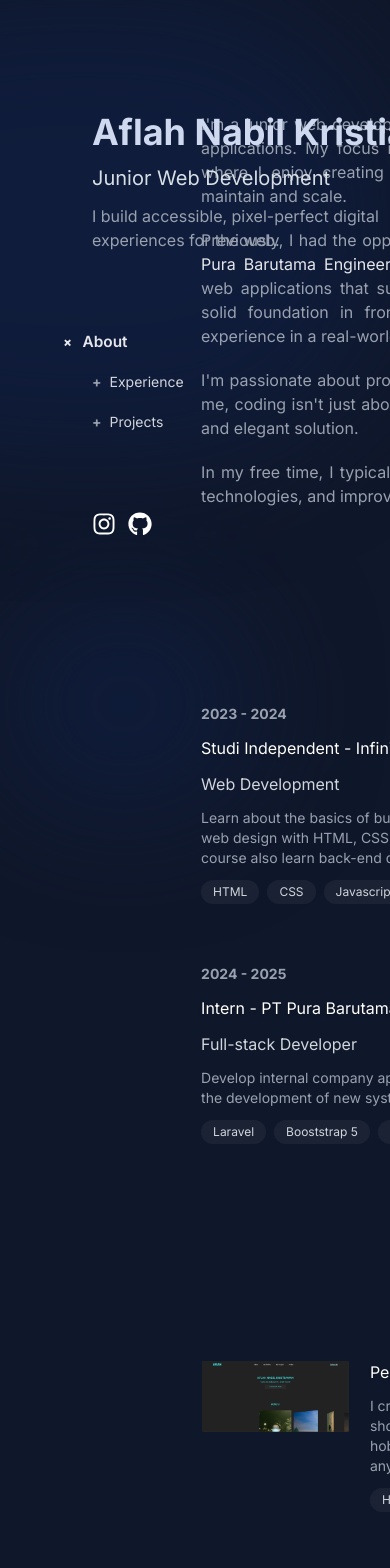
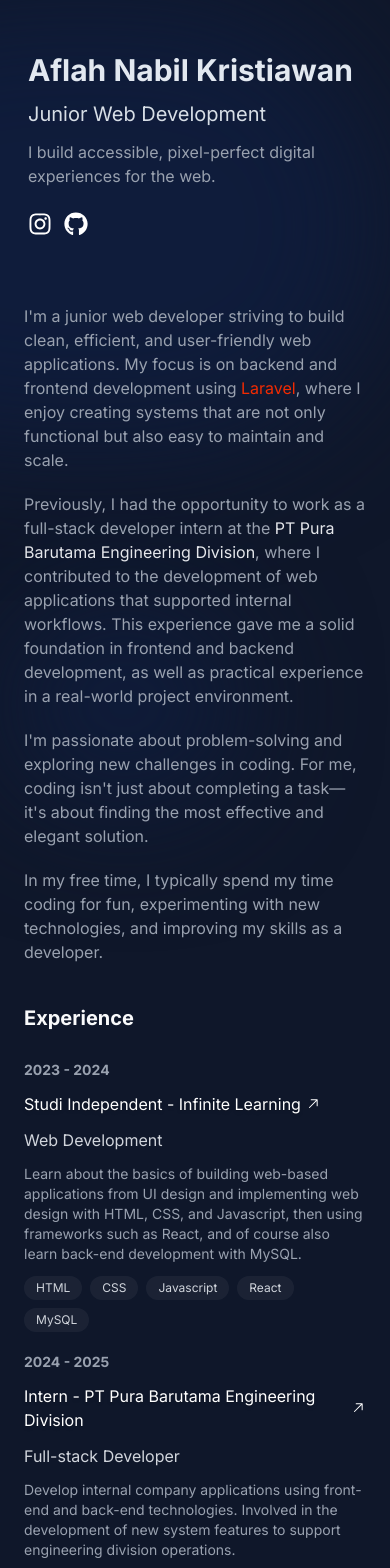
Before and after one commit to Aflahhh/portfolio, a React (Vite) app: page / in a window 390 px wide. Shown: the top 1568 px of the page. Built offline with nearby package versions, Linux system fonts and the light colour scheme.

Commit message:
modify to be responsive

```diff
--- a/src/App.jsx
+++ b/src/App.jsx
@@ -1,32 +1,46 @@
 import Sidebar from "./components/Sidebar";
-import Content from "./components/Content";
 import { useActiveSection } from "./hooks/useActiveSection";
+import Experience from "./components/content/Experience";
+import Projects from "./components/content/Projects";
+import About from "./components/content/About";
+import Credits from "./components/content/Credits";
 
 export default function App() {
   const activeId = useActiveSection(["about", "experience", "projects"]);
 
   return (
-    <div className="relative bg-[#0f172a] min-h-screen flex py-20 px-15 overflow-hidden">
+    <div className="relative bg-[#0f172a] min-h-screen overflow-hidden px-6 py-12 md:px-12 md:py-16 lg:py-20 ">
       {/* highlight fixed biar nggak ikut scroll */}
       <div className="fixed inset-0 pointer-events-none">
-        {/* highlight kiri atas */}
         <div className="absolute bottom-10 left-1 w-[15rem] h-50 rounded-full bg-[#0f1c3b] blur-3xl"></div>
-        {/* highlight kanan bawah */}
         <div className="absolute top-0.5 right-0.5 w-[38rem] h-[28rem] rounded-full bg-[#0f1c3b] blur-3xl"></div>
       </div>
 
       {/* konten utama */}
-      <div className="relative z-10 flex flex-col md:flex-row w-full">
-        <aside className="w-1/3 lg:w-1/4 p-8 fixed h-screen">
+      <div className="relative lg:flex lg:gap-12">
+        {/* Sidebar kiri */}
+        <aside className="w-full lg:w-1/3 lg:fixed p-1 lg:p-0 lg:ml-18 lg:h-screen ">
           <Sidebar activeId={activeId} />
         </aside>
 
-        <main className="ml-[33%] lg:ml-[45%] w-2/3 lg:w-3/4 p-8">
-          <section id="about" className="h-screen">
-            <Content />
+        {/* Konten kanan */}
+        <main className="w-full lg:ml-[43%] lg:w-2/3 mb-1 ">
+          <div className="flex flex-col gap-10 lg:gap-52">
+            <section id="about">
+              <About />
+            </section>
+            <section id="experience">
+              <h2 className="text-gray-50 text-xl font-bold mb-7 lg:mb-2 lg:ml-2">Experience</h2>
+              <Experience />
+            </section>
+            <section id="projects">
+              <h2 className="text-gray-50 text-xl font-bold mb-7 lg:mb-2 lg:ml-2">Projects</h2>
+              <Projects />
+            </section>
+          </div>
+          <section id="">
+            <Credits />
           </section>
-          <section id="experience" className="h-screen"></section>
-          <section id="projects" className="h-screen"></section>
         </main>
       </div>
     </div>
--- a/src/components/Content.jsx
+++ /dev/null
@@ -1,17 +0,0 @@
-import Experience from "./content/Experience";
-import Projects from "./content/Projects";
-import About from "./content/About";
-import Credits from "./content/Credits";
-
-export default function Content() {
-    return(
-        <>
-        <div className="content text-white w-2xl flex flex-col gap-44">
-            <About />
-            <Experience />
-            <Projects />
-        </div>
-            <Credits />
-        </>
-    );
-}
--- a/src/components/Sidebar.jsx
+++ b/src/components/Sidebar.jsx
@@ -8,16 +8,16 @@ export default function Sidebar({ activeId }) {
   ];
 
   return (
-    <div className="sidebar text-white w-xl">
-      <div className="profile flex flex-col gap-3 mb-20">
-        <h1 className="font-bold text-4xl text-[#ced8ee]">Aflah Nabil Kristiawan</h1>
+    <div className="sidebar text-white">
+      <div className="profile flex flex-col gap-3 mb-6 lg:mb-20">
+        <h1 className="font-bold text-3xl sm:text-4xl md:text-6xl lg:text-4xl text-slate-200">Aflah Nabil Kristiawan</h1>
         <p className="text-xl text-[#d7dee6]">Junior Web Development</p>
         <p className="w-xs text-gray-400">
           I build accessible, pixel-perfect digital experiences for the web.
         </p>
       </div>
 
-      <div className="menu flex flex-col gap-5 mb-20">
+      <div className="menu hidden flex-col gap-5 mb-20 lg:flex">
         {menus.map((menu) => (
           <a
             key={menu.id}
@@ -41,7 +41,7 @@ export default function Sidebar({ activeId }) {
         ))}
       </div>
 
-      <div className="contact flex gap-3">
+      <div className="contact flex gap-3 mb-16">
         <a
           href="https://www.instagram.com/aflahnabil__/"
           target="_blank"
--- a/src/components/content/About.jsx
+++ b/src/components/content/About.jsx
@@ -3,7 +3,7 @@ import { FaLaravel } from "react-icons/fa";
 export default function About() {
   return (
     <>
-      <div className="about flex flex-col px-5 gap-5 text-gray-400 text-justify" id="">
+      <div className="about flex flex-col lg:px-5 gap-5 text-gray-400 lg:text-justify" id="">
         <p>
           I'm a junior web developer striving to build clean, efficient, and user-friendly web applications. My focus is on backend and frontend development using {" "}
           <span className="text-[#f22b02]">
--- a/src/components/content/Experience.jsx
+++ b/src/components/content/Experience.jsx
@@ -2,12 +2,12 @@ import { GoArrowUpRight } from "react-icons/go";
 
 function Box({ src, year, subtitle, title, desc, tech }) {
   return (
-    <div className="box p-5 hover:bg-slate-800/50 border-white rounded-sm cursor-pointer">
+    <div className="box lg:p-5 hover:bg-slate-800/50 border-white rounded-sm cursor-pointer">
       <a href={src} target="_blank">
         <div className="flex flex-wrap gap-3">
           <div className="box-year text-gray-400 font-bold text-sm">{year}</div>
           <div className="box-content flex flex-col gap-3">
-            <div className="box-title text-shadow-md flex items-center">
+            <div className="box-title text-shadow-md flex items-center text-white">
               {title}{" "}
               <span className="ml-1">
                 <GoArrowUpRight />
--- a/src/components/content/Projects.jsx
+++ b/src/components/content/Projects.jsx
@@ -2,14 +2,14 @@ import { GoArrowUpRight } from "react-icons/go";
 
 function Box({ src, img, wImg, hImg, title, desc, tech }) {
   return (
-    <div className="box group p-5 hover:bg-slate-800/50 border-white rounded-sm cursor-pointer">
+    <div className="box group lg:p-5 hover:bg-slate-800/50 border-white rounded-sm cursor-pointer">
       <a href={src} target="_blank">
         <div className="flex gap-5">
           <div className="box-image ">
             <img src={img} width={wImg} height={hImg} alt="" className="border border-transparent group-hover:border-gray-500 rounded-xs" />
           </div>
           <div className="box-content flex flex-col gap-3">
-            <div className="box-title text-shadow-md flex items-center text-justify">
+            <div className="box-title text-shadow-md flex items-center text-justify text-white">
               {title}{" "}
               <span className="ml-1">
                 <GoArrowUpRight />
```
